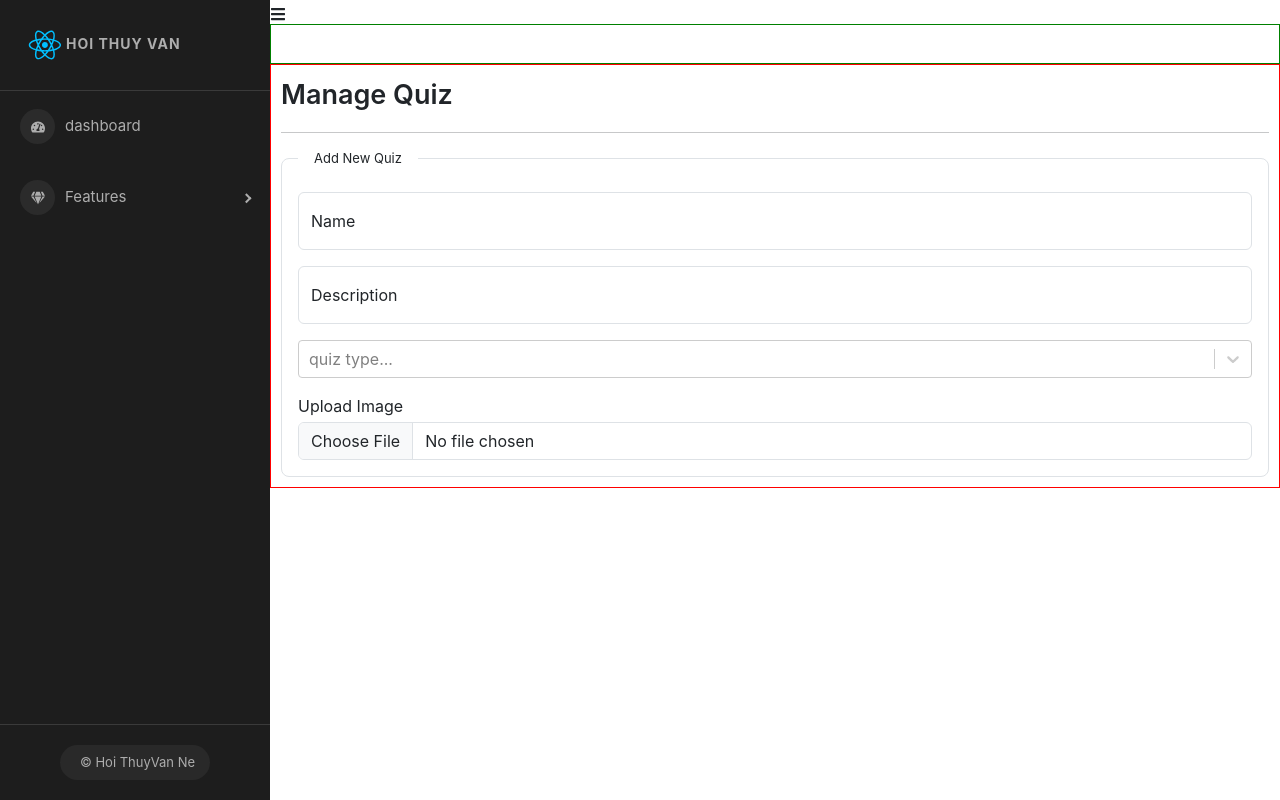
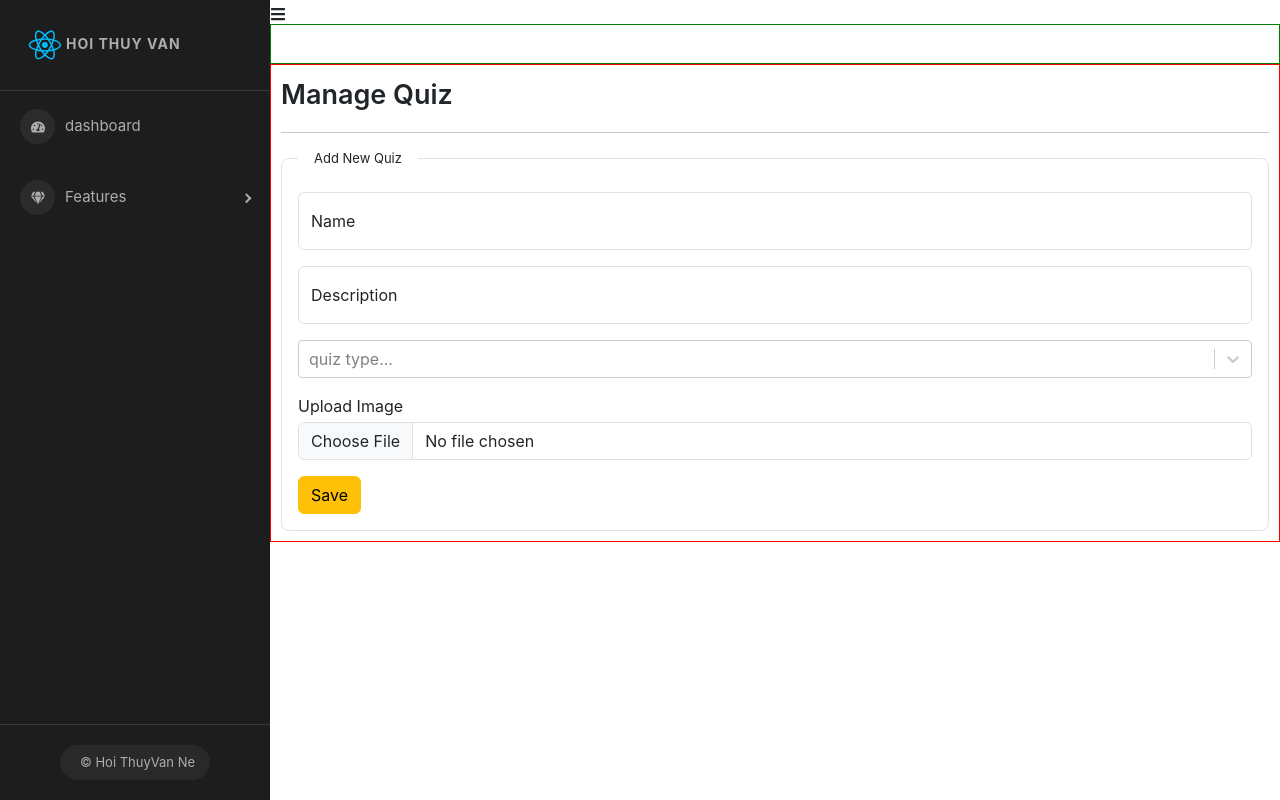
Before and after one commit to anhlinh-II/my-first-react, a React (Create React App) app: page /admins/manage-quizzes in a window 1280 px wide. Built offline with nearby package versions, Linux system fonts and the light colour scheme.

Commit message:
api add new quiz

```diff
--- a/src/components/Admin/Content/Quiz/ManageQuiz.js
+++ b/src/components/Admin/Content/Quiz/ManageQuiz.js
@@ -1,6 +1,8 @@
 import { useState } from 'react';
 import './ManageQuiz.scss';
-import Select from 'react-select'
+import Select from 'react-select';
+import { postCreateNewQuiz } from '../../../../services/apiService';
+import { toast } from 'react-toastify';
 
 const options = [
      { value: 'EASY', label: 'EASY' },
@@ -15,7 +17,27 @@ const ManageQuiz = (props) => {
      const [image, setImage] = useState(null);
 
      const handleChangeFile = (event) => {
+          if (event.target && event.target.files && event.target.files[0]) {
+               setImage(event.target.files[0])
+          }
+     }
 
+     const handleSubmitQuiz = async () => {
+          // validate
+          if(!name || !description) {
+               toast.error('name/description is required');
+               return;
+          }
+
+          let res = await postCreateNewQuiz(description, name, type?.value, image)
+          if(res && res.EC === 0) {
+               toast.success(res.EM)
+               setName('');
+               setDescription('');
+               setImage(null)
+          } else {
+               toast.error(res.EM)
+          }
      }
 
      return (
@@ -38,7 +60,7 @@ const ManageQuiz = (props) => {
                          </div>
                          <div className="form-floating">
                               <input
-                                   type="password"
+                                   type="text"
                                    className="form-control"
                                    placeholder='description...'
                                    value={description}
@@ -48,8 +70,8 @@ const ManageQuiz = (props) => {
                          </div>
                          <div className='my-3'>
                               <Select
-                                      value={type}
-                                   //    onChange={this.handleChange}
+                                   defaultValue={type}
+                                   onChange={setType}
                                    options={options}
                                    placeholder={"quiz type..."}
                               />
@@ -61,7 +83,14 @@ const ManageQuiz = (props) => {
                                    className='form-control'
                                    onChange={(event) => handleChangeFile(event)}
                               />
-
+                         </div>
+                         <div className='mt-3'>
+                              <button
+                                   className='btn btn-warning'
+                                   onClick={() => handleSubmitQuiz()}
+                              >
+                                   Save
+                              </button>
                          </div>
                     </fieldset>
                </div>
--- a/src/services/apiService.js
+++ b/src/services/apiService.js
@@ -61,7 +61,17 @@ const getDataQuiz = (id) => {
 }
 
 const postSubmitQuiz = (data) => {
-     return axios.post(`api/v1/quiz-submit`, {...data});
+     return axios.post(`api/v1/quiz-submit`, { ...data });
+}
+
+const postCreateNewQuiz = (description, name, difficulty, image ) => {
+     const data = new FormData();
+     data.append('description', description);
+     data.append('name', name);
+     data.append('difficulty', difficulty);
+     data.append('quizImage', image);
+
+     return axios.post('api/v1/quiz', data)
 }
 
 export {
@@ -69,5 +79,6 @@ export {
      putUpdateUser, deleteUser,
      getUsersWithPaginate, postLogin,
      postSignUp, getQuizByUser,
-     getDataQuiz, postSubmitQuiz
+     getDataQuiz, postSubmitQuiz,
+     postCreateNewQuiz
 }
```
